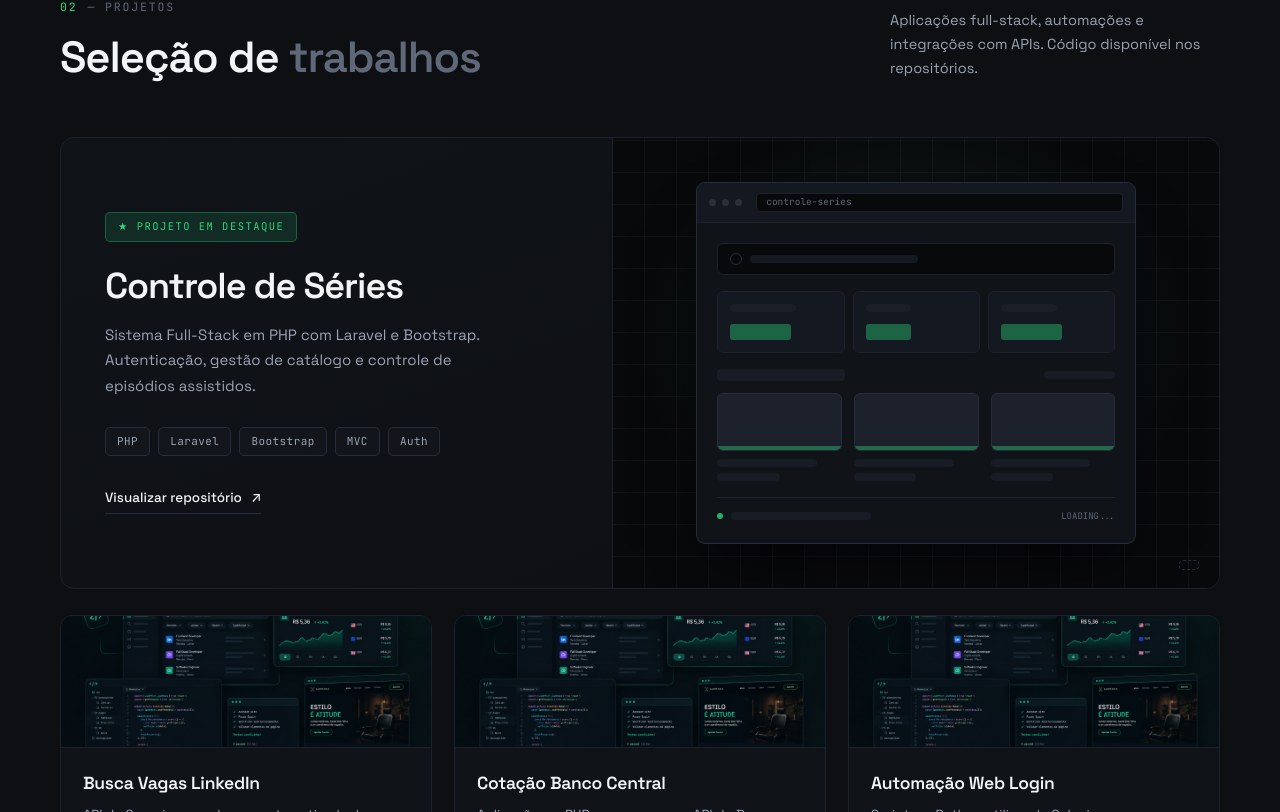
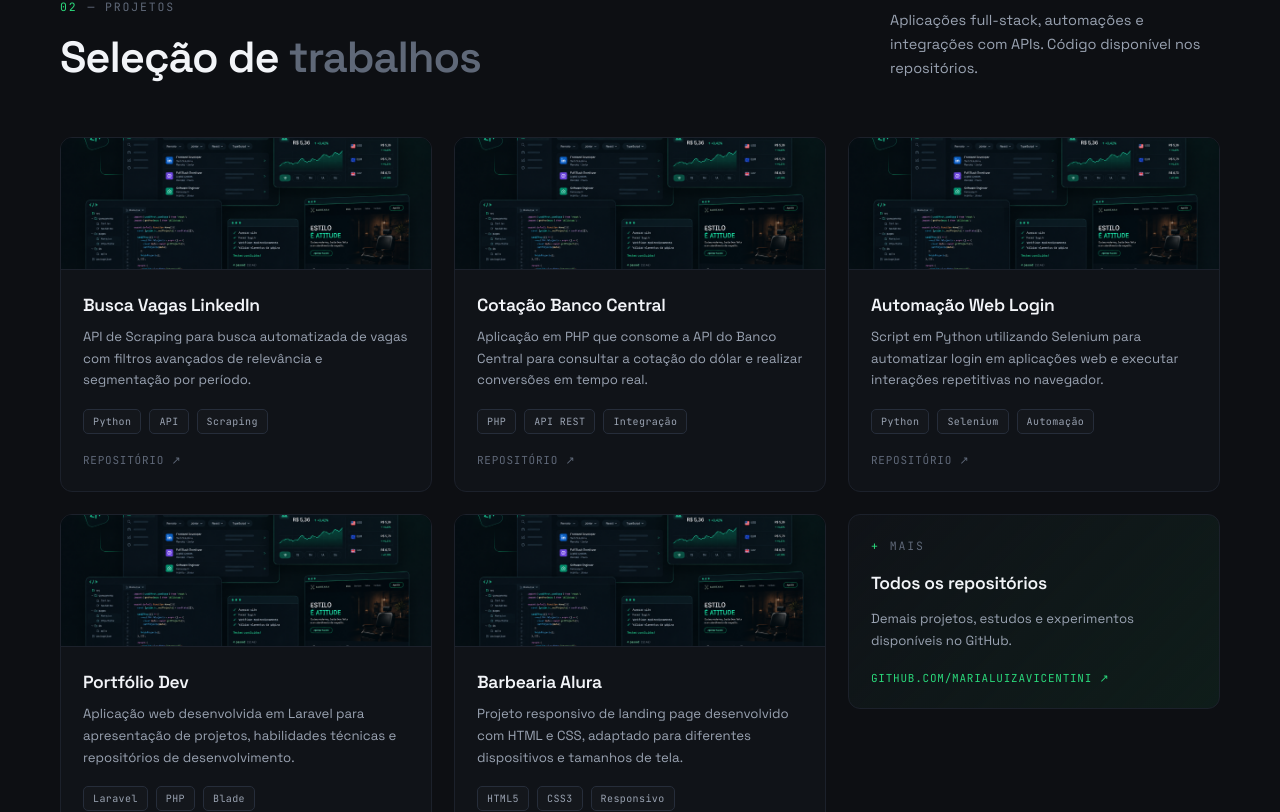
Before and after one commit to MariaLuizaVicentini/portfolio-malu-vicentini, a React (Vite) app: page / in a window 1280 px wide. Shown: the part 928-1740 px from the top of the page. Built offline with nearby package versions, Linux system fonts and the light colour scheme.

Commit message:
chore: ocultando skeleton

```diff
--- a/src/components/Projects/Projects.tsx
+++ b/src/components/Projects/Projects.tsx
@@ -19,9 +19,9 @@ export default function Projects() {
         description="Aplicações full-stack, automações e integrações com APIs. Código disponível nos repositórios."
       />
 
-      <Reveal>
+      {/* <Reveal>
         <FeaturedProject project={FEATURED_PROJECT} />
-      </Reveal>
+      </Reveal> */}
 
       <div className="grid grid-cols-1 gap-[22px] min-[620px]:grid-cols-2 min-[1100px]:grid-cols-3">
         {PROJECTS.map((project, index) => (
```
